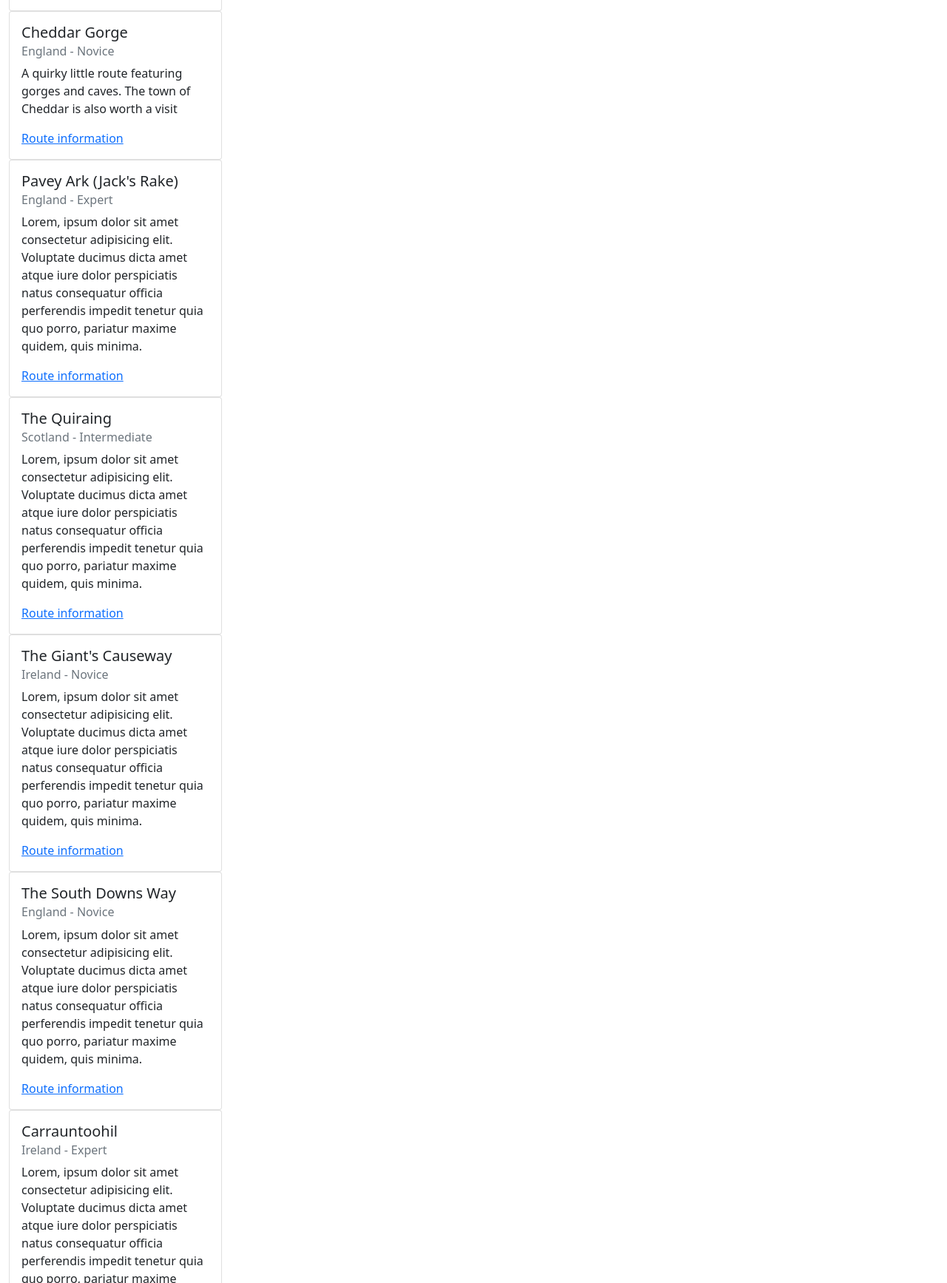
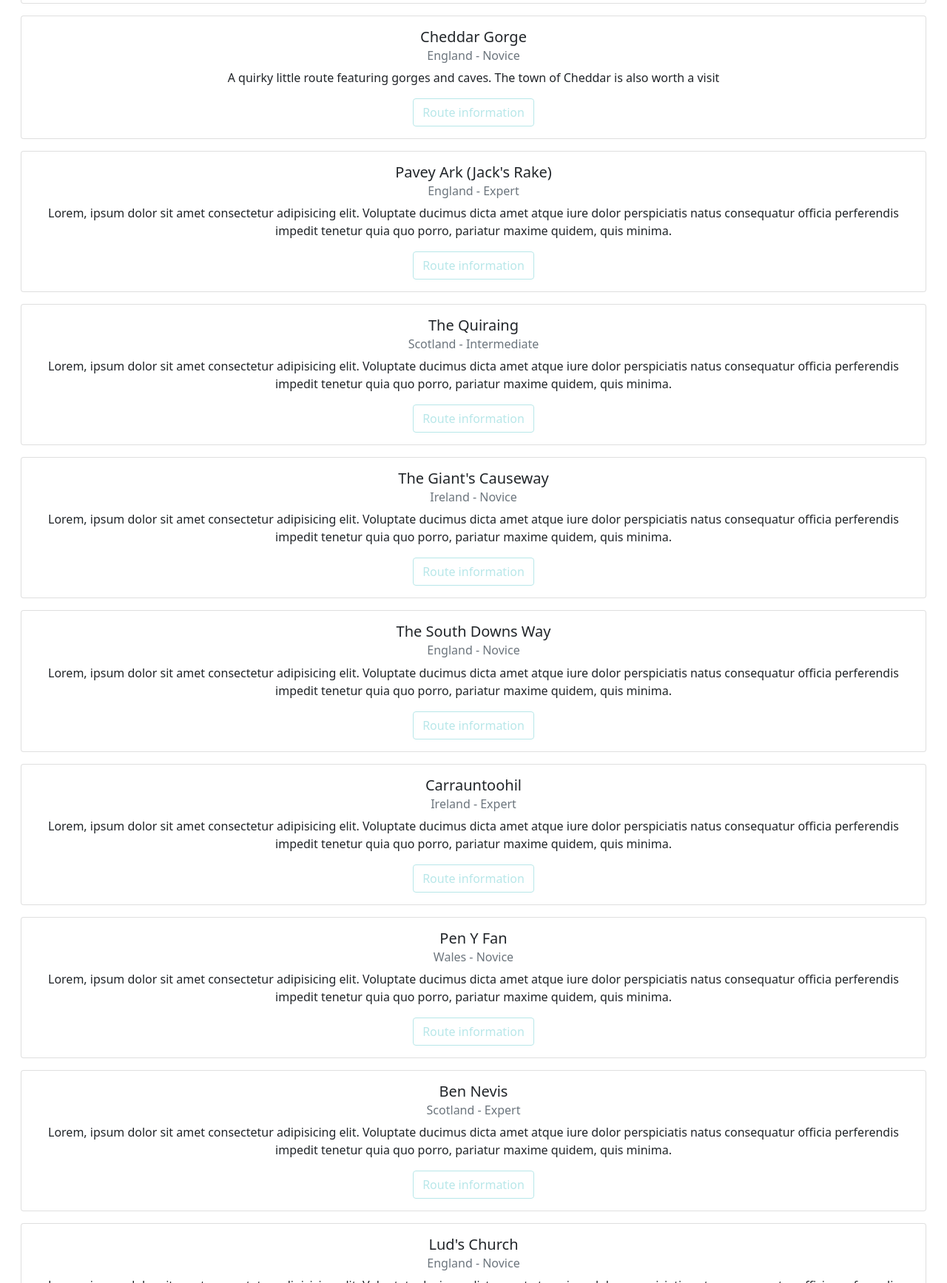
Before and after one commit to Code-Institute-Submissions/anniefenton-milestone-project-2_SepResub, a website: page hikes.html in a window 1280 px wide. Shown: the part 1821-3556 px from the top of the page at 74% size. Drawn offline with nearby package versions, Linux system fonts and the light colour scheme; some packages are replaced by stand-ins of ours; a web font is replaced by a local one.

Commit message:
style route information links into buttons and adjust margins for cards on hikes.html

```diff
--- a/assets/css/style.css
+++ b/assets/css/style.css
@@ -291,3 +291,12 @@ form {
     font-size: 1em;
   }
 }
+
+#difficulty-row {
+  padding-bottom: 2em;
+}
+
+.card {
+  text-align: center;
+  margin: 1em;
+}
--- a/hikes.html
+++ b/hikes.html
@@ -60,7 +60,7 @@
                     <h1 class="header-row">Our difficulty ratings</h1>
                 </div>
             </div>
-            <div class="row">
+            <div class="row" id="difficulty-row">
                 <div class="col-sm-6 col-md-4">
                     <h2 class="review-name"><i class="fa-solid fa-leaf"></i> Novice</h2>
                     <p class="review-text">
@@ -81,6 +81,7 @@
                 </div>
             </div>
     </section>
+<!--------------------------------------------Route cards-->
     <section>
         <div class="overlay container-fluid">
             <div class="row">
@@ -95,101 +96,84 @@
         <div class="container-fluid">
             <div class="row">
                 <div class="col">
-                    <div class="card" style="width: 18rem;">
+                    <div class="card">
                       <div class="card-body">
                       <h5 class="card-title">Yr Wyddfa (Snowdon)</h5>
                       <h6 class="card-subtitle mb-2 text-muted">Wales - Intermediate</h6>
                       <p class="card-text">The largest mountain in Wales situated in Snowdonia. Surrounded by beautiful scenery and lovely wild swimming spots.</p>
-                      <a href="https://www.visitsnowdonia.info/snowdon-walking-routes" target="_blank" class="card-link">Route information</a>
+                      <a href="https://www.visitsnowdonia.info/snowdon-walking-routes" target="_blank" class="btn">Route information</a>
                       </div>
                     </div>
-                <div class="col">
-                    <div class="card" style="width: 18rem;">
+                    <div class="card">
                       <div class="card-body">
                       <h5 class="card-title">Cheddar Gorge</h5>
                       <h6 class="card-subtitle mb-2 text-muted">England - Novice</h6>
                       <p class="card-text">A quirky little route featuring gorges and caves. The town of Cheddar is also worth a visit</p>
-                      <a href="https://www.nationaltrust.org.uk/cheddar-gorge/trails/cheddar-gorge-walk" target="_blank" class="card-link">Route information</a>
+                      <a href="https://www.nationaltrust.org.uk/cheddar-gorge/trails/cheddar-gorge-walk" target="_blank" class="btn">Route information</a>
                       </div>
                     </div>
-                </div>
-                <div class="col">
-                    <div class="card" style="width: 18rem;">
+                    <div class="card">
                       <div class="card-body">
                       <h5 class="card-title">Pavey Ark (Jack's Rake)</h5>
                       <h6 class="card-subtitle mb-2 text-muted">England - Expert</h6>
                       <p class="card-text">Lorem, ipsum dolor sit amet consectetur adipisicing elit. Voluptate ducimus dicta amet atque iure dolor perspiciatis natus consequatur officia perferendis impedit tenetur quia quo porro, pariatur maxime quidem, quis minima.</p>
-                      <a href="http://english-lake-district.info/central-fells/pavey-ark.html" target="_blank" class="card-link">Route information</a>
+                      <a href="http://english-lake-district.info/central-fells/pavey-ark.html" target="_blank" class="btn">Route information</a>
                       </div>
                     </div>
-                </div>
-                <div class="col">
-                    <div class="card" style="width: 18rem;">
+                    <div class="card">
                       <div class="card-body">
                       <h5 class="card-title">The Quiraing</h5>
                       <h6 class="card-subtitle mb-2 text-muted">Scotland - Intermediate</h6>
                       <p class="card-text">Lorem, ipsum dolor sit amet consectetur adipisicing elit. Voluptate ducimus dicta amet atque iure dolor perspiciatis natus consequatur officia perferendis impedit tenetur quia quo porro, pariatur maxime quidem, quis minima.</p>
-                      <a href="https://www.isleofskye.com/skye-guide/top-ten-skye-walks/the-quiraing" target="_blank" class="card-link">Route information</a>
+                      <a href="https://www.isleofskye.com/skye-guide/top-ten-skye-walks/the-quiraing" target="_blank" class="btn">Route information</a>
                       </div>
                     </div>
-                </div>
-                <div class="col">
-                    <div class="card" style="width: 18rem;">
+                    <div class="card">
                       <div class="card-body">
                       <h5 class="card-title">The Giant's Causeway</h5>
                       <h6 class="card-subtitle mb-2 text-muted">Ireland - Novice</h6>
                       <p class="card-text">Lorem, ipsum dolor sit amet consectetur adipisicing elit. Voluptate ducimus dicta amet atque iure dolor perspiciatis natus consequatur officia perferendis impedit tenetur quia quo porro, pariatur maxime quidem, quis minima.</p>
-                      <a href="https://www.nationaltrust.org.uk/giants-causeway" target="_blank" class="card-link">Route information</a>
+                      <a href="https://www.nationaltrust.org.uk/giants-causeway" target="_blank" class="btn">Route information</a>
                       </div>
                     </div>
-                </div>
-                <div class="col">
-                    <div class="card" style="width: 18rem;">
+                    <div class="card">
                       <div class="card-body">
                       <h5 class="card-title">The South Downs Way</h5>
                       <h6 class="card-subtitle mb-2 text-muted">England - Novice</h6>
                       <p class="card-text">Lorem, ipsum dolor sit amet consectetur adipisicing elit. Voluptate ducimus dicta amet atque iure dolor perspiciatis natus consequatur officia perferendis impedit tenetur quia quo porro, pariatur maxime quidem, quis minima.</p>
-                      <a href="https://southdownsway.org/" target="_blank" class="card-link">Route information</a>
+                      <a href="https://southdownsway.org/" target="_blank" class="btn">Route information</a>
                       </div>
                     </div>
-                </div>
-                <div class="col">
-                    <div class="card" style="width: 18rem;">
+                    <div class="card">
                       <div class="card-body">
                       <h5 class="card-title">Carrauntoohil</h5>
                       <h6 class="card-subtitle mb-2 text-muted">Ireland - Expert</h6>
                       <p class="card-text">Lorem, ipsum dolor sit amet consectetur adipisicing elit. Voluptate ducimus dicta amet atque iure dolor perspiciatis natus consequatur officia perferendis impedit tenetur quia quo porro, pariatur maxime quidem, quis minima.</p>
-                      <a href="https://www.kerryclimbing.ie/activities/guided-carrauntoohil-ascents/" target="_blank" class="card-link">Route information</a>
+                      <a href="https://www.kerryclimbing.ie/activities/guided-carrauntoohil-ascents/" target="_blank" class="btn">Route information</a>
                       </div>
                     </div>
-                </div>
-                <div class="col">
-                    <div class="card" style="width: 18rem;">
+                    <div class="card">
                       <div class="card-body">
                       <h5 class="card-title">Pen Y Fan</h5>
                       <h6 class="card-subtitle mb-2 text-muted">Wales - Novice</h6>
                       <p class="card-text">Lorem, ipsum dolor sit amet consectetur adipisicing elit. Voluptate ducimus dicta amet atque iure dolor perspiciatis natus consequatur officia perferendis impedit tenetur quia quo porro, pariatur maxime quidem, quis minima.</p>
-                      <a href="https://www.visitwales.com/things-do/adventure-and-activities/walking/crowning-glory-4-ways-walk-pen-y-fan" target="_blank" class="card-link">Route information</a>
+                      <a href="https://www.visitwales.com/things-do/adventure-and-activities/walking/crowning-glory-4-ways-walk-pen-y-fan" target="_blank" class="btn">Route information</a>
                       </div>
                     </div>
-                </div>
-                <div class="col">
-                    <div class="card" style="width: 18rem;">
+                    <div class="card">
                       <div class="card-body">
                         <h5 class="card-title">Ben Nevis</h5>
                         <h6 class="card-subtitle mb-2 text-muted">Scotland - Expert</h6>
                         <p class="card-text">Lorem, ipsum dolor sit amet consectetur adipisicing elit. Voluptate ducimus dicta amet atque iure dolor perspiciatis natus consequatur officia perferendis impedit tenetur quia quo porro, pariatur maxime quidem, quis minima.</p>
-                      <a href="https://www.visitscotland.com/see-do/iconic-scotland/ben-nevis/#article-page-2" target="_blank" class="card-link">Route information</a>
+                        <a href="https://www.visitscotland.com/see-do/iconic-scotland/ben-nevis/#article-page-2" target="_blank" class="btn">Route information</a>
                       </div>
                     </div>
-                </div>
-                <div class="col">
-                    <div class="card" style="width: 18rem;">
+                    <div class="card">
                       <div class="card-body">
                         <h5 class="card-title">Lud's Church</h5>
                         <h6 class="card-subtitle mb-2 text-muted">England - Novice</h6>
                         <p class="card-text">Lorem, ipsum dolor sit amet consectetur adipisicing elit. Voluptate ducimus dicta amet atque iure dolor perspiciatis natus consequatur officia perferendis impedit tenetur quia quo porro, pariatur maxime quidem, quis minima.</p>
-                      <a href="https://www.visitpeakdistrict.com/things-to-do/luds-church-p748971" target="_blank" class="card-link">Route information</a>
+                        <a href="https://www.visitpeakdistrict.com/things-to-do/luds-church-p748971" target="_blank" class="btn">Route information</a>
                       </div>
                     </div>
                 </div>
```
Lines whose indentation alone changed are shown as unchanged.
